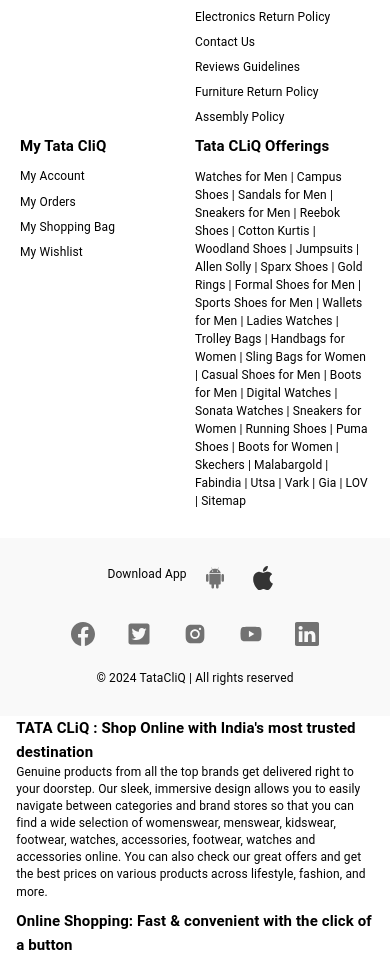
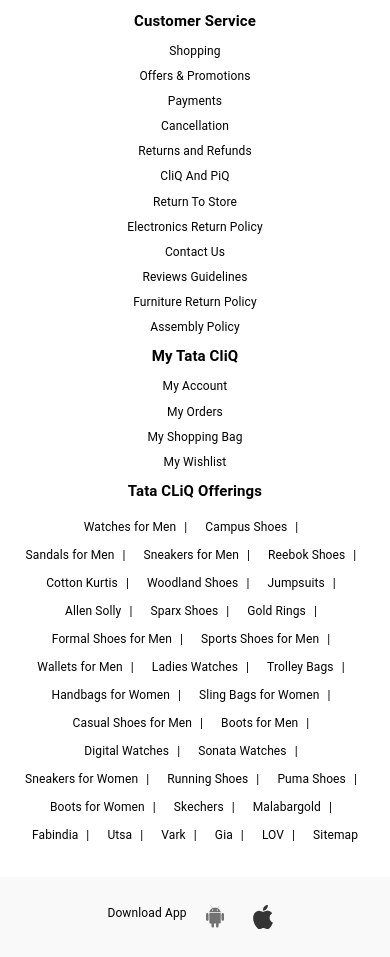
Before and after one commit to sivakumaractimize/Tata_Cliq_Clone, a React (Create React App) app: page /myaccount/address in a window 390 px wide. Shown: the part 1027-1984 px from the top of the page. Built offline with nearby package versions, Linux system fonts and the light colour scheme; no server answers.

Commit message:
22-07-2024

```diff
--- a/package.json
+++ b/package.json
@@ -31,7 +31,7 @@
   },
   "scripts": {
     "start": "react-scripts start",
-    "build": "CI= react-scripts build",
+    "build": "CI = react-scripts build",
     "test": "react-scripts test",
     "eject": "react-scripts eject"
   },
--- a/src/Components/Flashpage/BlockbusterDeals.js
+++ b/src/Components/Flashpage/BlockbusterDeals.js
@@ -34,8 +34,8 @@ const BlockbusterDeals = () => {
             <Imports.Grid item key={index}>
                 <Imports.Card
                     sx={{
-                        width: { xs: 120, md: 400, lg:600 },
-                        height: { xs: 90, md: 300, lg:400 },
+                        width: { xs: 140, md: 400, lg:600 },
+                        height: { xs: 110, md: 300, lg:400 },
                         borderRadius: 5,
                         transition: 'transform 0.3s',
                         '&:hover': { transform: 'scale(1.01)' },
--- a/src/Components/Flashpage/CardImages.js
+++ b/src/Components/Flashpage/CardImages.js
@@ -75,7 +75,7 @@ const CategoryCards = () => {
       {categories.map((category, index) => (
         <Imports.Grid key={index}>
           <Imports.Card
-            sx={{ width: { xs: 80, sm:100, md: 120 }, height: { xs: 80,sm :100, md: 120 }, borderRadius: 3 }}
+            sx={{ width: { xs: 90, sm:100, md: 120 }, height: { xs: 90,sm :100, md: 120 }, borderRadius: 3 }}
             onClick={() => handleClick(category)}
           >
             <Imports.CardMedia
--- a/src/Components/Footer.js
+++ b/src/Components/Footer.js
@@ -13,6 +13,15 @@ const Footer = () => {
         fontSize: '12px',
         marginBottom: '8px',
     };
+    const items = [
+        "Watches for Men", "Campus Shoes", "Sandals for Men", "Sneakers for Men", "Reebok Shoes",
+        "Cotton Kurtis", "Woodland Shoes", "Jumpsuits", "Allen Solly", "Sparx Shoes", "Gold Rings",
+        "Formal Shoes for Men", "Sports Shoes for Men", "Wallets for Men", "Ladies Watches",
+        "Trolley Bags", "Handbags for Women", "Sling Bags for Women", "Casual Shoes for Men",
+        "Boots for Men", "Digital Watches", "Sonata Watches", "Sneakers for Women", "Running Shoes",
+        "Puma Shoes", "Boots for Women", "Skechers", "Malabargold", "Fabindia", "Utsa", "Vark", "Gia",
+        "LOV", "Sitemap"
+    ];
 
     const sections = [
         {
@@ -101,9 +110,9 @@ const Footer = () => {
                 <img src='https://www.tatacliq.com/src/general/components/img/Frame22222.svg' alt='Frame' />
             </Imports.Grid>
 
-            <Imports.Grid container justifyContent="space-between" textAlign="start" sx={{ padding: '20px' }}>
+            <Imports.Grid container justifyContent="space-between" textAlign={{xs:'center', md:'start'}} sx={{ padding: '20px' }}>
                 {sections.map((section, index) => (
-                    <Imports.Grid item xs={6} sm={4} md={2} sx={{ ml: index === 0 ? { md: 10 } : 0 }} key={index}>
+                    <Imports.Grid item xs={12} sm={4} md={2} sx={{ ml: index === 0 ? { md: 10 } : 0 }} key={index}>
                         <Imports.Typography variant="h6" sx={headerStyle} marginBottom="20px">
                             {section.title}
                         </Imports.Typography>
@@ -115,13 +124,18 @@ const Footer = () => {
                     </Imports.Grid>
                 ))}
 
-                <Imports.Grid item xs={6} sm={12} md={4} sx={{ mr: { xs: 0, md: 10 } }}>
-                    <Imports.Typography component='div' variant="h6" sx={headerStyle} marginBottom="20px">
+                <Imports.Grid item xs={12} sm={12} md={4} justifyContent="space-between" textAlign={{xs:'center', md:'start'}} sx={{ mr: { xs: 0, md: 5 }, justifyContent:"space-between", textAlign:{xs:'center', sm:'start'} }}>
+                    <Imports.Typography textAlign={{xs:'center', md:'start'}} component='div' variant="h6" sx={headerStyle} marginBottom="20px">
                         Tata CLiQ Offerings
                     </Imports.Typography>
                     <Imports.Typography component='div' sx={bodyStyle}>
-                        <Imports.Grid sx={{ mr: { xs: 0, md: 15 } }}>
-                            Watches for Men | Campus Shoes | Sandals for Men | Sneakers for Men | Reebok Shoes | Cotton Kurtis | Woodland Shoes | Jumpsuits | Allen Solly | Sparx Shoes | Gold Rings | Formal Shoes for Men | Sports Shoes for Men | Wallets for Men | Ladies Watches | Trolley Bags | Handbags for Women | Sling Bags for Women | Casual Shoes for Men | Boots for Men | Digital Watches | Sonata Watches | Sneakers for Women | Running Shoes | Puma Shoes | Boots for Women | Skechers | Malabargold | Fabindia | Utsa | Vark | Gia | LOV | Sitemap
+                        <Imports.Grid sx={{ mr: { xs: 0, md: 1 }, textAlign: {xs:'center', md:'start'}, display: 'flex', flexWrap: 'wrap', justifyContent: {xs:'center', md:'start'} }}>
+                            {items.map((item, index) => (
+                                <Imports.Box key={index} sx={{ display: 'flex', alignItems: 'center', padding: '2px 2px', margin: '2px', border: '1px solid transparent' }}>
+                                    {item}
+                                    {index < items.length - 1 && <Imports.Box component="span" sx={{ mx: 1 }}>|</Imports.Box>}
+                                </Imports.Box>
+                            ))}
                         </Imports.Grid>
                     </Imports.Typography>
                 </Imports.Grid>
--- a/src/Components/Product.js
+++ b/src/Components/Product.js
@@ -120,11 +120,11 @@ const Product = React.memo(({ category }) => {
         </Imports.Grid>
       </Filtermenu>
       <Imports.Grid container xs={11} sx={{ display: "flex", justifyContent: "space-between" }}>
-        <Imports.Grid sx={{ display: "flex", mt: {xs:1, sm:6}, ml: { xs: 1, md: 12, lg: 18 }, fontSize: "12px" }}>
+        <Imports.Grid sx={{ display: "flex", mt: {xs:1, sm:2}, ml: { xs: 1, md: 12, lg: 18 }, fontSize: "12px" }}>
           <Imports.Typography sx={{ fontSize: "12px" }}>Home &gt; &nbsp;</Imports.Typography>
           <Imports.Typography sx={{ fontSize: "12px" }}>Ethenic Wear &gt; &nbsp;</Imports.Typography>{categorytype.type}
         </Imports.Grid>
-        <Imports.Grid item xs={3} sm={4} md={3} sx={{ mb: 2, display: { xs: 'none', sm: 'block' } }}>
+        <Imports.Grid item xs={3} sm={3} md={3} sx={{ mb: 1, display: { xs: 'none', sm: 'block' }, }}>
           <Imports.SortingDropdown />
         </Imports.Grid>
       </Imports.Grid>
--- a/src/Components/SortingDropdown.js
+++ b/src/Components/SortingDropdown.js
@@ -2,6 +2,7 @@ import React   from 'react';
 
 
 import Imports from './Imports';
+import { Height } from '@mui/icons-material';
 
 const SortingDropdown = () => {
   const [sortValue, setSortValue] = Imports.useState('popularity');
@@ -18,13 +19,13 @@ const SortingDropdown = () => {
         onChange={handleChange}
 
         IconComponent={Imports.FilterListIcon}
-        sx={{textAlign:"start"}}
+        sx={{textAlign:"start",fontSize:{sm:'12px',md:'15px' }, height:{sm:'25px', md:'35px'} } }
       >
-        <Imports.MenuItem value="popularity"> Sort by : Popularity</Imports.MenuItem>
-        <Imports.MenuItem value="priceLowHigh">Price Low to High</Imports.MenuItem>
-        <Imports.MenuItem value="priceHighLow">Price High to Low</Imports.MenuItem>
-        <Imports.MenuItem value="newArrivals">New Arrivals</Imports.MenuItem>
-        <Imports.MenuItem value="discounts">Discounts</Imports.MenuItem>
+        <Imports.MenuItem sx={{fontSize:{sm:'12px',md:'15px' }}} value="popularity"> Sort by : Popularity</Imports.MenuItem>
+        <Imports.MenuItem sx={{fontSize:{sm:'12px',md:'15px' }}} value="priceLowHigh">Price Low to High</Imports.MenuItem>
+        <Imports.MenuItem sx={{fontSize:{sm:'12px',md:'15px' }}} value="priceHighLow">Price High to Low</Imports.MenuItem>
+        <Imports.MenuItem sx={{fontSize:{sm:'12px',md:'15px' }}} value="newArrivals">New Arrivals</Imports.MenuItem>
+        <Imports.MenuItem sx={{fontSize:{sm:'12px',md:'15px' }}} value="discounts">Discounts</Imports.MenuItem>
       </Imports.Select>
     </Imports.FormControl>
   );
--- a/src/Components/UsefulLinks.js
+++ b/src/Components/UsefulLinks.js
@@ -1,5 +1,6 @@
 import React from "react";
 import Imports from "./Imports";
+import ChevronRightIcon from '@mui/icons-material/ChevronRight';
 
 const links = [
     { text: "Help & Service" },
@@ -11,13 +12,13 @@ const links = [
 
 const UsefulLinks = () => {
     return (
-        <Imports.Grid container direction="column" spacing={2}>
+        <Imports.Grid xs={10} container direction="column" spacing={2}>
             {links.map((link, index) => (
                 <Imports.Grid
                     key={index}
                     container
                     item
-                    xs={10}
+                    xs={6}
                     sx={{
                         color: 'gray',
                         mt: 2,
@@ -29,7 +30,7 @@ const UsefulLinks = () => {
                     }}
                 >
                     <Imports.Typography>{link.text}</Imports.Typography>
-                    <Imports.Typography>&gt;</Imports.Typography>
+                    <Imports.Typography><ChevronRightIcon/></Imports.Typography>
                 </Imports.Grid>
             ))}
         </Imports.Grid>
```
Also changed, not shown: 18 other files (tests, documents, lock files or other folders). Lines whose indentation alone changed are shown as unchanged.
